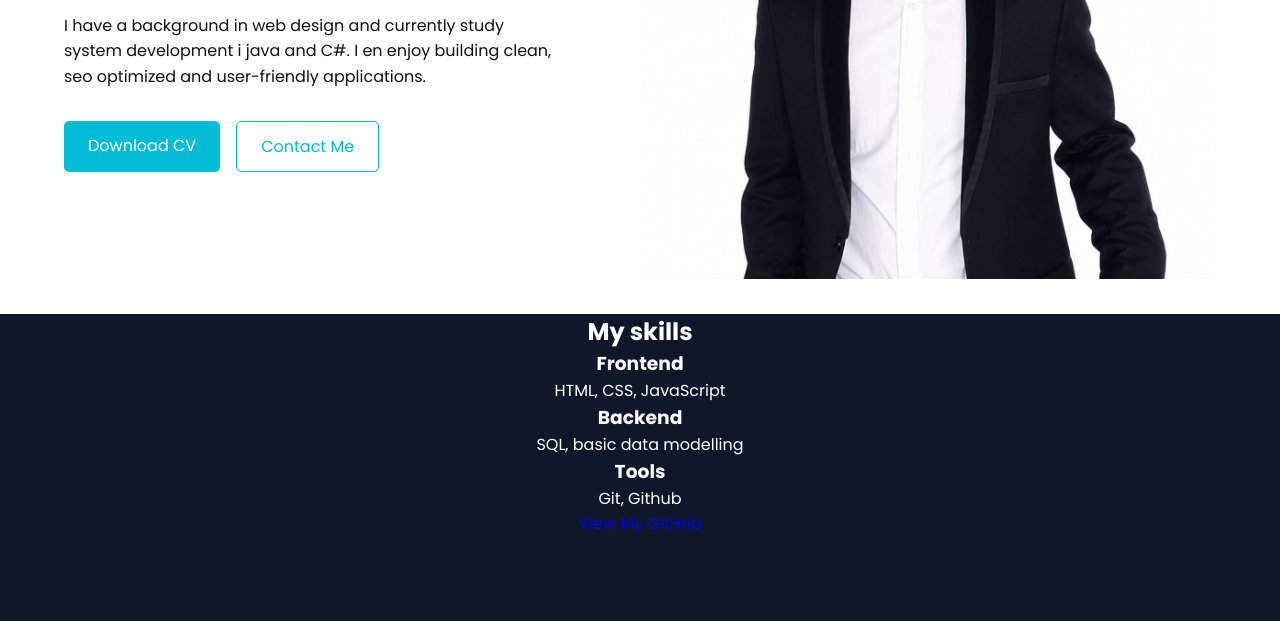
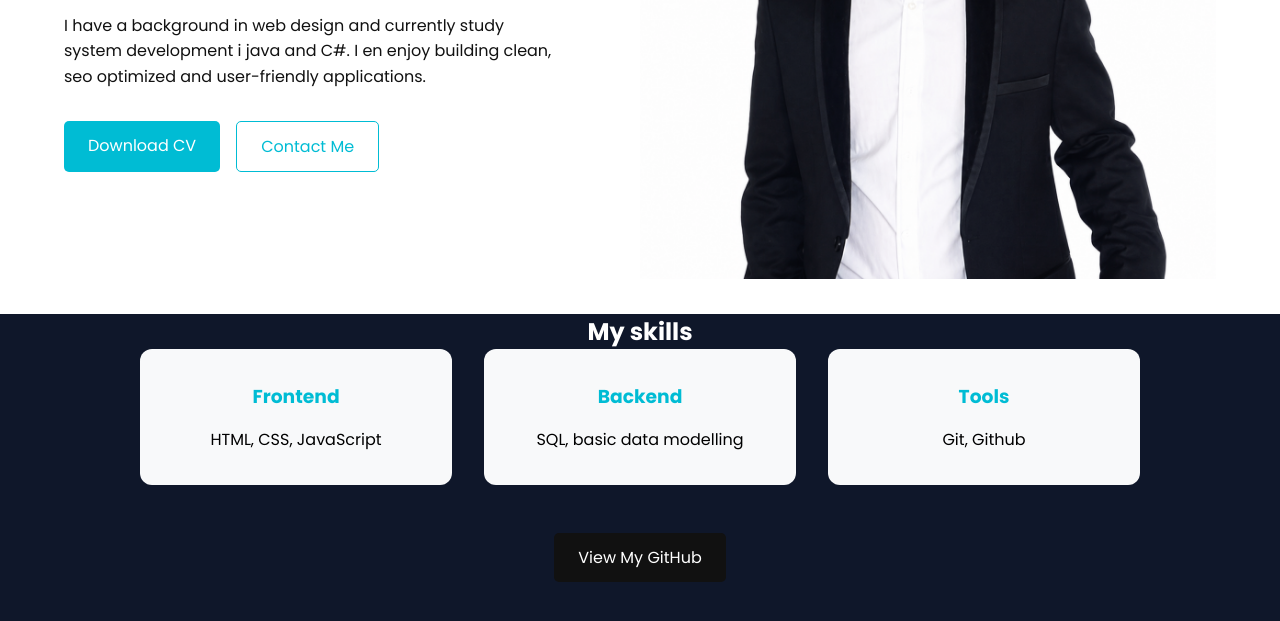
Before and after one commit to AlemiMahdi/Portfolio, a plain HTML site: page index.html in a window 1280 px wide. Shown: the part 393-1014 px from the top of the page. Drawn offline with Linux system fonts and the light colour scheme.

Commit message:
added cards for the skills and the a little graphics to it

```diff
--- a/index.html
+++ b/index.html
@@ -50,8 +50,7 @@
                 <h3>Frontend</h3>
                 <p>HTML, CSS, JavaScript</p>
             </div>
-        </div>
-        <div class="skill-card">
+            <div class="skill-card">
             <h3>Backend</h3>
             <p>SQL, basic data modelling</p>
         </div>
@@ -59,11 +58,14 @@
             <h3>Tools</h3>
             <p>Git, Github</p>
         </div>
+        </div>
+
         <div class="github-cta">
         <a href="https://github.com/AlemiMahdi" target="_blank" class="btn github-btn">
             View My GitHub
         </a>
     </div>
     </section>
+    <script src="java.js"></script>
 </body>
 </html>
--- a/java.js
+++ b/java.js
@@ -0,0 +1,15 @@
+const cards = document.querySelectorAll('.skill-card');
+
+const observer = new IntersectionObserver ((entries) =>{
+    entries.forEach(entry => {
+        if(entry.isIntersecting){
+            entry.target.classList.add("show");
+        }
+    });
+},{
+    threshold: 0.2
+});
+
+cards.forEach(card =>{
+    observer.observe(card);
+})
--- a/style.css
+++ b/style.css
@@ -64,6 +64,70 @@ body{
     text-align: center;
 }
 
+.section-title{
+    font-size: 2.5rem;
+    margin-bottom: 3rem;
+}
+
+.skills-grid{
+    display: grid;
+    grid-template-columns: repeat(auto-fit, minmax(220px, 1fr));
+    gap: 2rem;
+    max-width: 1000px;
+    margin: 0 auto;
+    color: black;
+}
+
+.skill-card{
+    background-color: #f8f9fa;
+    padding: 2rem;
+    border-radius: 12px;
+    transition: pointer;
+    border: 1px solid transparent;
+    opacity: 0;
+    transform: translateY(30px);
+    transition: all 0.6s ease;
+}
+
+.skill-card.show{
+    opacity: 1;
+    transform: translateY(0);
+}
+
+.skill-card:nth-child(1) { transition-delay: 0.1s; }
+.skill-card:nth-child(2) { transition-delay: 0.2s; }
+.skill-card:nth-child(3) { transition-delay: 0.3s; }
+.skill-card:nth-child(4) { transition-delay: 0.4s; }
+
+.skill-card:hover{
+    transform: translateY(-5px);
+    border-color: #00bcd4;
+    box-shadow: 0 10px 20px rgba(0,0,0,0.1);
+}
+
+.skill-card h3{
+    margin-bottom: 1rem;
+    color: #00bcd4;
+}
+
+.github-cta{
+    margin-top: 3rem;
+}
+
+.github-btn{
+    display: inline-block;
+    padding: 0.8rem 2rem;
+    background-color: #111;
+    color: white;
+    border-radius: 6px;
+    text-decoration: none;
+    transition: 0.3s;
+}
+
+.github-btn:hover{
+    background-color: #00bcd4;
+}
+
 .hero-title{
     font-size: 4rem;
     margin-bottom: 1rem;
```
